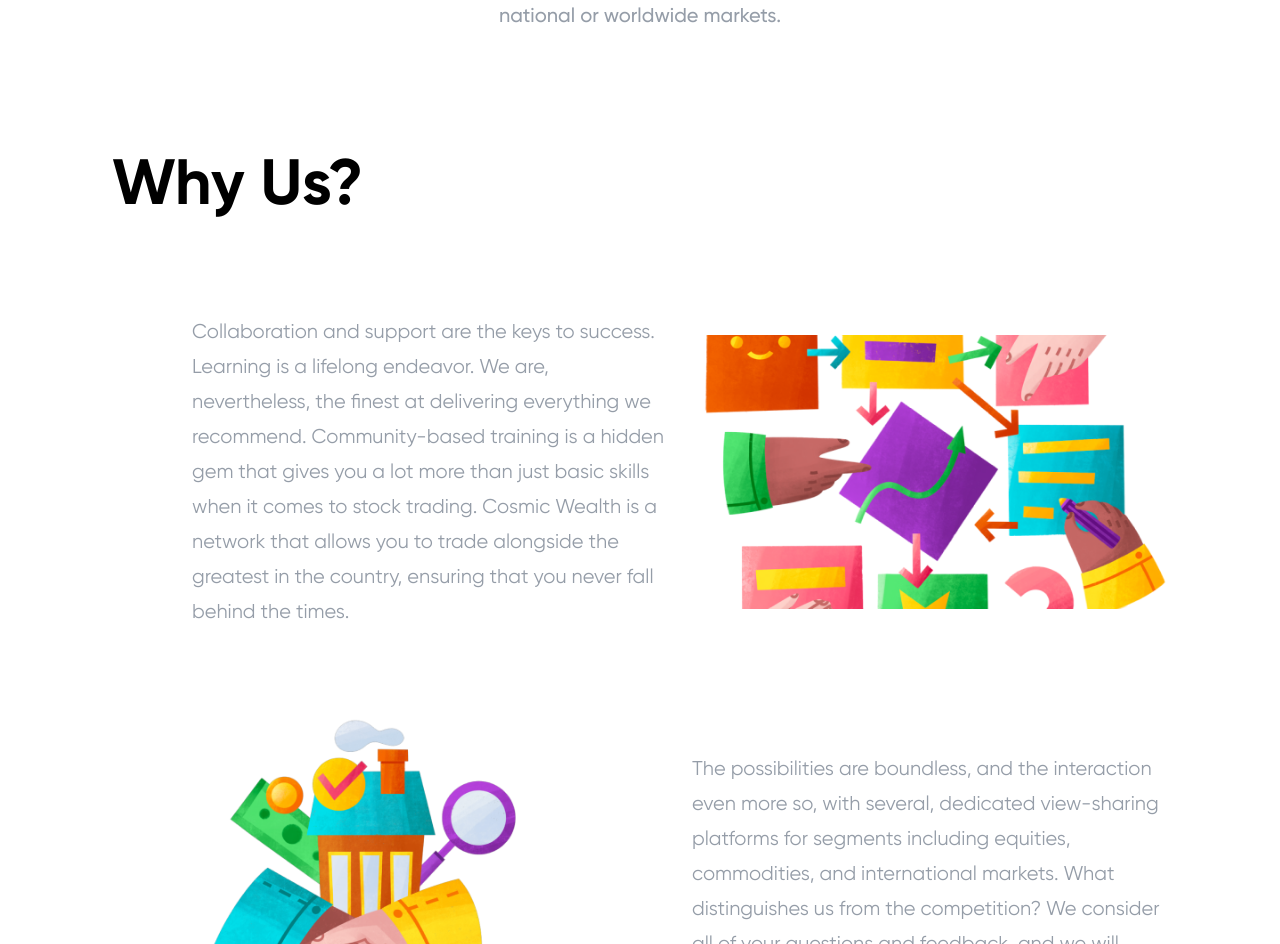
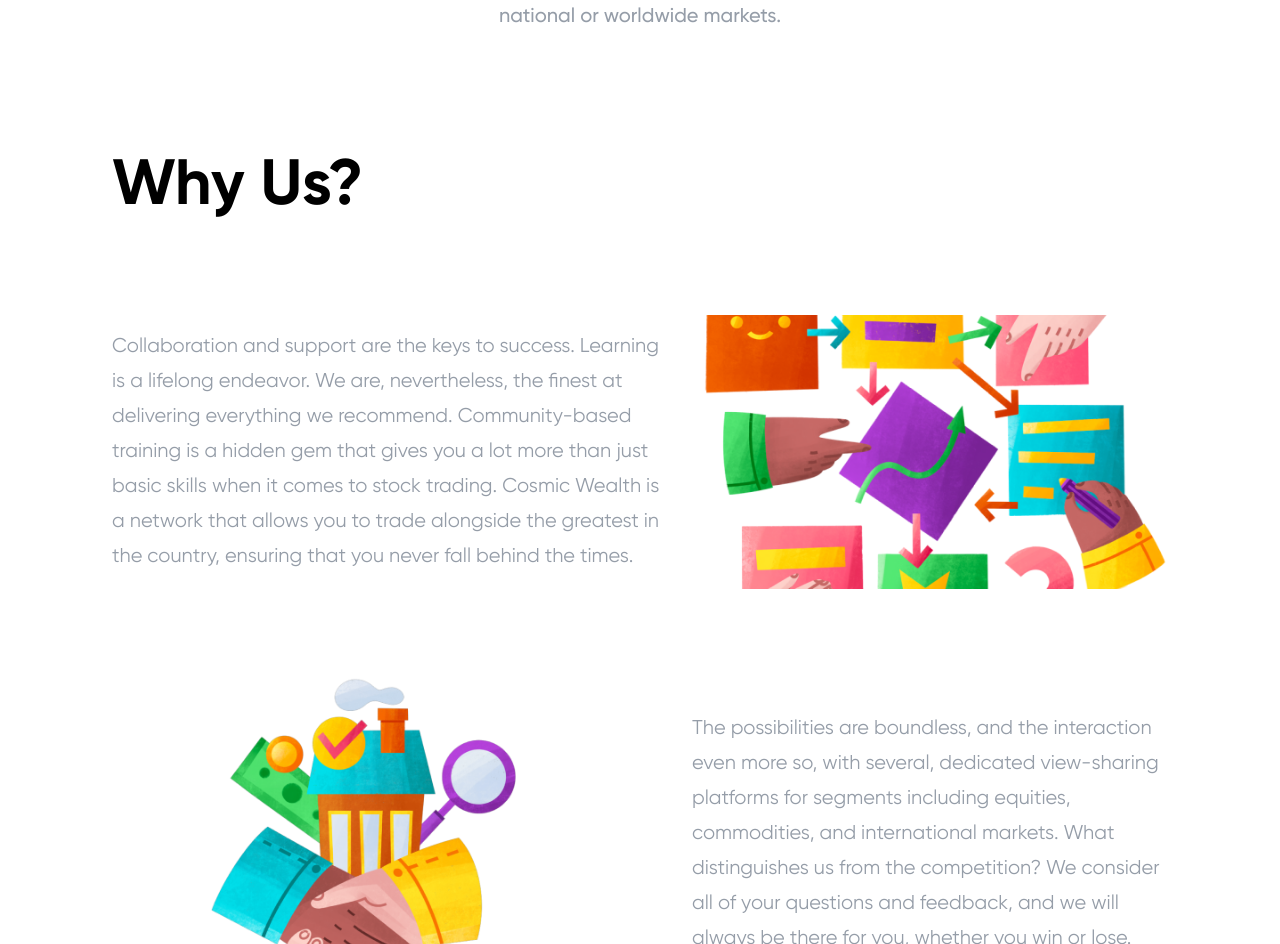
Before and after one commit to emanuelchristo/finquest, a Next.js app: page /about in a window 1280 px wide. Shown: the part 940-1884 px from the top of the page. Built offline with nearby package versions, Linux system fonts and the light colour scheme.

Commit message:
About Us Page why us spacer

```diff
--- a/components/aboutUs/WhyUs1.js
+++ b/components/aboutUs/WhyUs1.js
@@ -1,10 +1,10 @@
 import styles from './whyus1.module.css'
-
 export default function WhyUs1() {
     return (
-        <div id='benefits' className='margin'>
+        <div>
             <section className={styles['benefits']}>
                 <h2>Why Us?</h2>
+
             </section>
         </div>
     )
--- a/components/aboutUs/WhyUs2.js
+++ b/components/aboutUs/WhyUs2.js
@@ -1,11 +1,11 @@
 import styles from './whyus2.module.css'
-
+import WhyUs1 from './WhyUs1'
 export default function WhyUs2() {
     return (
         <div id='about' className='margin'>
+            <WhyUs1 />
+            <section className={styles['about']}>
 
-            <section className={styles['about']}>
-                <div className={styles['spacer']}></div>
                 <div className={styles['content']}>
                     <div className={styles['heading-wrapper']}>
 
--- a/pages/about.js
+++ b/pages/about.js
@@ -12,7 +12,6 @@ export default function AboutUs() {
             <Navbar />
             <About1 />
             <About2 />
-            <WhyUs1 />
             <WhyUs2 />
             <WhyUs3 />
 
```
